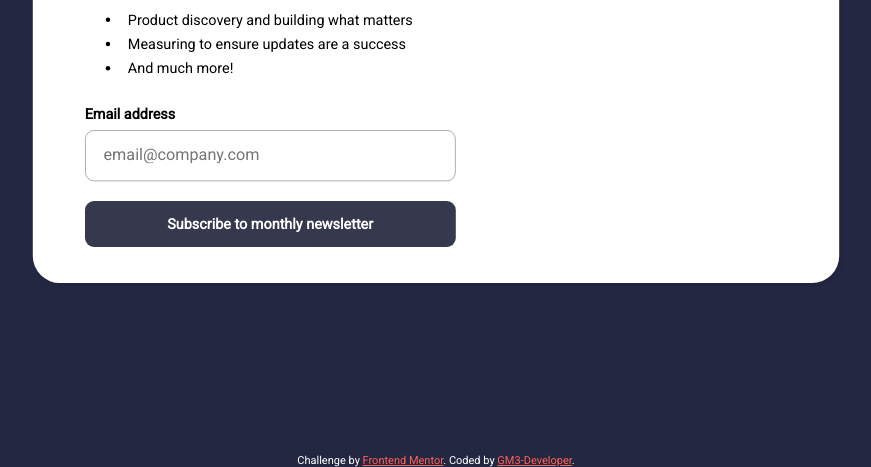
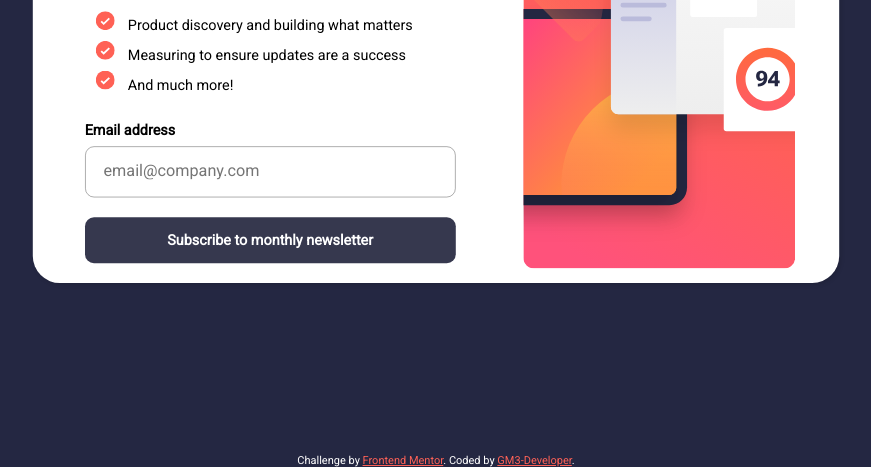
Before and after one commit to GM3-Developer/2.-newsletter-sign-up-with-success-message-main, a plain HTML site: page index.html in a window 1280 px wide. Shown: the part 333-800 px from the top of the page, without its empty margins (204-1075 px from the left). Drawn offline with Linux system fonts and the light colour scheme.

Commit message:
Updating

```diff
--- a/assets/css/mobile_view.css
+++ b/assets/css/mobile_view.css
@@ -52,7 +52,7 @@
         left: 0;
         width: 100%;
         height: 50%;
-        background-image: url('assets/images/illustration-sign-up-mobile.svg');
+        background-image: url('../images/illustration-sign-up-mobile.svg');
         background-origin: border-box;
         background-repeat: no-repeat;
         background-size: contain;
--- a/assets/css/style.css
+++ b/assets/css/style.css
@@ -45,7 +45,7 @@ body{
     font-size: large;
 }
 .card>.left_side>ul>li{
-    list-style-image: url('./assets/images/icon-list.svg');
+    list-style-image: url('../images/icon-list.svg');
     font-size: large;
     margin: .5em 0 .5em 0;
     padding-left: .5em;
@@ -189,7 +189,7 @@ Falta por reglar el hover. No funciona bien la transición de background "gradie
 /*Horizontal Mode (Desktop)*/
 @media only screen and (orientation:landscape){
     .right_side{
-        background-image: url('assets/images/illustration-sign-up-desktop.svg');
+        background-image: url('../images/illustration-sign-up-desktop.svg');
         background-size: contain;
         background-clip: border-box;
         background-position: center;
```
